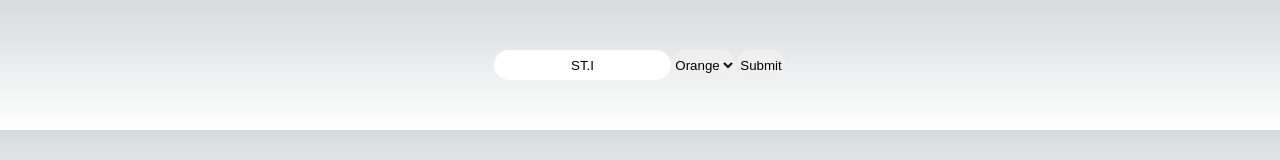
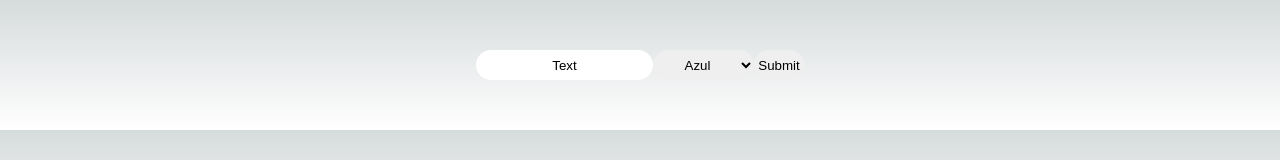
Before and after one commit to guilhermetamega/vercelOG, a Next.js app in the folder og-project/: page / in a window 1280 px wide. Shown: the top 160 px of the page. Built offline with nearby package versions, Linux system fonts and the light colour scheme.

Commit message:
Colors add

```diff
--- a/og-project/pages/index.tsx
+++ b/og-project/pages/index.tsx
@@ -1,7 +1,7 @@
 import { useState } from "react";
 
 export default function Home() {
-  const [text, setText] = useState("ST.I");
+  const [text, setText] = useState("Text");
   const [color, setColor] = useState("#000000");
   const [backgroundColor, setBackgroundColor] = useState("#ffffff");
   const [imageUri, setImageUri] = useState("");
@@ -9,7 +9,7 @@ export default function Home() {
   const handleSubmit = (e: React.SyntheticEvent) => {
     e.preventDefault();
 
-    const url = `http://localhost:3000/api/image?text=${encodeURIComponent(
+    const url = `/api/image?text=${encodeURIComponent(
       text
     )}&color=${encodeURIComponent(color)}&backgroundColor=${encodeURIComponent(
       backgroundColor
@@ -23,9 +23,15 @@ export default function Home() {
     setBackgroundColor(theme![2]);
   };
   const themes = [
-    ["Orange", "#AD6D56", "#e2d0ca"],
-    ["Yellow", "#BFA85E", "#F2EDDA"],
-    ["Blue", "#668FC2", "#DDE8F6"],
+    ["Azul", "#4D84C4", "#C1D6EB"],
+    ["Azul Escuro", "#3C537C", "#8FA7CC"],
+    ["Azul Claro", "#62A7DE", "#EEF5FB"],
+    ["Verde", "#9FBF38", "#D4E3A0"],
+    ["Verde Escuro", "#647733", "#ABC270"],
+    ["Verde Claro", "#BFD05D", "#F9FBEF"],
+    ["Cinza", "#807F7D", "#CDCDCB"],
+    ["Cinza Escuro", "#585856", "#868683"],
+    ["Cinza Claro", "#C4C4C4", "#F5F5F5"],
   ];
 
   return (
```
